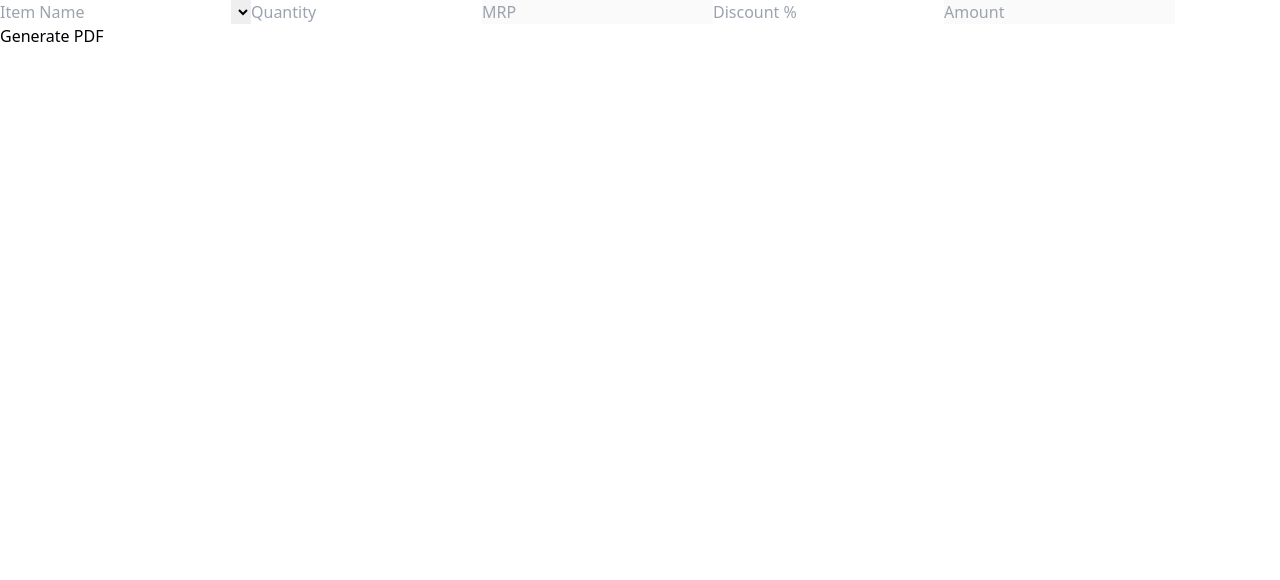
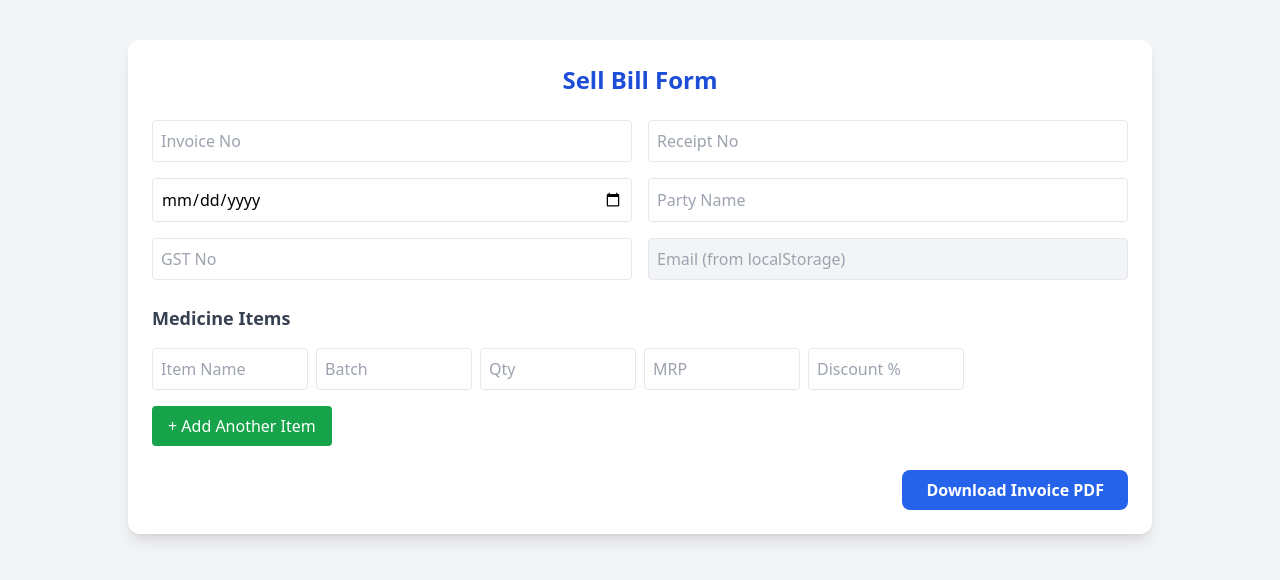
Before and after one commit to subhamoy222/inventory-frontent, a React (Create React App) app: page /sell-bill in a window 1280 px wide. Shown: the top 580 px of the page. Built offline with nearby package versions, Linux system fonts and the light colour scheme.

Commit message:
frontend salesbill optimized

```diff
--- a/src/components/SellBillForm.js
+++ b/src/components/SellBillForm.js
@@ -959,219 +959,207 @@
 // };
 
 // export default SellMedicine;
-import React, {
-  useState,
-  useEffect,
-  useCallback,
-  useRef,
-  useTransition,
-  memo,
-} from "react";
+import React, { useEffect, useState } from "react";
 import { jsPDF } from "jspdf";
 import "jspdf-autotable";
 
-const ItemInputRow = memo(({ item, index, handleItemChange }) => (
-  <div key={index}>
-    <input
-      type="text"
-      name="itemName"
-      value={item.itemName}
-      onChange={(e) => handleItemChange(index, e)}
-      placeholder="Item Name"
-    />
-    <select
-      name="batch"
-      value={item.batch}
-      onChange={(e) => handleItemChange(index, e)}
-    >
-      {item.batchOptions.map((batch, i) => (
-        <option key={i} value={batch.batchNumber}>
-          {batch.batchNumber}
-        </option>
-      ))}
-    </select>
-    <input
-      type="number"
-      name="quantity"
-      value={item.quantity}
-      min="1"
-      onChange={(e) => handleItemChange(index, e)}
-      placeholder="Quantity"
-    />
-    <input type="text" name="mrp" value={item.mrp} disabled placeholder="MRP" />
-    <input
-      type="number"
-      name="discount"
-      value={item.discount}
-      min="0"
-      onChange={(e) => handleItemChange(index, e)}
-      placeholder="Discount %"
-    />
-    <input
-      type="text"
-      name="amount"
-      value={item.amount}
-      disabled
-      placeholder="Amount"
-    />
-  </div>
-));
-
 const SellMedicine = () => {
-  const [items, setItems] = useState([
-    {
-      itemName: "",
-      batch: "",
-      quantity: "",
-      mrp: "",
-      discount: "",
-      amount: "",
-      availableQuantity: 0,
-      batchOptions: [],
-    },
-  ]);
   const [sellDetails, setSellDetails] = useState({
     saleInvoiceNumber: "",
+    receiptNumber: "",
+    date: "",
+    partyName: "",
     gstNumber: "",
+    email: "",
   });
-  const [message, setMessage] = useState("");
-  const typingTimeoutRef = useRef(null);
-  const latestInputRef = useRef("");
-  const [isPending, startTransition] = useTransition();
 
-  const fetchInventory = useCallback(async (index, itemName) => {
-    if (!itemName.trim() || itemName.length < 3) return;
-    if (latestInputRef.current !== itemName) return;
+  const [items, setItems] = useState([
+    { itemName: "", batch: "", quantity: "", mrp: "", discount: "" },
+  ]);
 
-    const email = localStorage.getItem("email");
-    try {
-      const response = await fetch(
-        `https://medicine-inventory-system.onrender.com/api/inventory?itemName=${encodeURIComponent(
-          itemName.toLowerCase()
-        )}&email=${encodeURIComponent(email)}`
-      );
-      const data = await response.json();
-
-      startTransition(() => {
-        setItems((prevItems) => {
-          const updatedItems = [...prevItems];
-          updatedItems[index] = {
-            ...updatedItems[index],
-            batchOptions: data.map((batch) => ({
-              batchNumber: batch.batch.replace(/[^a-zA-Z0-9]/g, ""),
-              quantity: batch.quantity,
-              mrp: batch.mrp,
-            })),
-            batch:
-              data.length > 0
-                ? data[0].batch.replace(/[^a-zA-Z0-9]/g, "")
-                : "",
-            availableQuantity: data.length > 0 ? data[0].quantity : 0,
-            mrp: data.length > 0 ? data[0].mrp?.toString() || "" : "",
-          };
-          return updatedItems;
-        });
-        setMessage(data.length === 0 ? `No inventory found for ${itemName}` : "");
-      });
-    } catch (error) {
-      setMessage("Error fetching inventory data");
+  useEffect(() => {
+    const stored = localStorage.getItem("email");
+    if (stored) {
+      setSellDetails((prev) => ({ ...prev, email: stored }));
     }
   }, []);
 
-  const handleItemChange = useCallback((index, event) => {
-    const { name, value } = event.target;
-    latestInputRef.current = value;
+  const handleItemChange = (index, field, value) => {
+    const updatedItems = [...items];
+    updatedItems[index][field] = value;
+    setItems(updatedItems);
+  };
 
-    setItems((prevItems) => {
-      const updatedItems = [...prevItems];
-      let currentItem = { ...updatedItems[index], [name]: value };
-
-      if (name === "itemName") {
-        clearTimeout(typingTimeoutRef.current);
-        typingTimeoutRef.current = setTimeout(() => {
-          fetchInventory(index, value);
-        }, 300);
-      }
-
-      if (name === "batch") {
-        const selectedBatch = currentItem.batchOptions.find(
-          (batch) => batch.batchNumber === value
-        );
-        if (selectedBatch) {
-          currentItem = {
-            ...currentItem,
-            availableQuantity: selectedBatch.quantity,
-            mrp: selectedBatch.mrp?.toString() || "",
+  const addItem = () => {
+    setItems([...items, { itemName: "", batch: "", quantity: "", mrp: "", discount: "" }]);
   };
-        }
-      }
-
-      const quantity = parseFloat(currentItem.quantity) || 0;
-      const mrp = parseFloat(currentItem.mrp) || 0;
-      const discount = parseFloat(currentItem.discount) || 0;
-
-      if (quantity > currentItem.availableQuantity) {
-        setMessage(`Insufficient stock for ${currentItem.itemName}`);
-      } else if (quantity <= 0) {
-        setMessage("Quantity must be greater than 0");
-      } else {
-        const amount = quantity * mrp * (1 - discount / 100);
-        currentItem.amount = amount.toFixed(2);
-        setMessage("");
-      }
-
-      updatedItems[index] = currentItem;
-      return updatedItems;
-    });
-  }, [fetchInventory]);
 
   const generatePDF = () => {
     const doc = new jsPDF();
-    doc.text(`GSTIN: ${sellDetails.gstNumber}`, 10, 10);
-    doc.text(`Invoice Number: ${sellDetails.saleInvoiceNumber}`, 10, 20);
+    doc.setFont("helvetica", "normal");
+    doc.setFontSize(12);
+
+    doc.text(`Invoice No: ${sellDetails.saleInvoiceNumber}`, 10, 10);
+    doc.text(`Receipt No: ${sellDetails.receiptNumber}`, 10, 18);
+    doc.text(`Date: ${sellDetails.date}`, 10, 26);
+    doc.text(`Party Name: ${sellDetails.partyName}`, 10, 34);
+    doc.text(`GST No: ${sellDetails.gstNumber}`, 10, 42);
+    doc.text(`Email: ${sellDetails.email}`, 10, 50);
 
     const tableColumn = ["Item Name", "Batch", "Qty", "MRP", "Discount%", "Amount"];
-    const tableRows = items.map((item) => [
+    const tableRows = items.map((item) => {
+      const amount = (
+        (parseFloat(item.quantity || 0) * parseFloat(item.mrp || 0) *
+          (1 - parseFloat(item.discount || 0) / 100)) || 0
+      ).toFixed(2);
+      return [
         item.itemName,
         item.batch,
         item.quantity,
         item.mrp,
         item.discount,
-      item.amount,
-    ]);
+        amount,
+      ];
+    });
 
     doc.autoTable({
       head: [tableColumn],
       body: tableRows,
-      startY: 30,
-      theme: "striped",
+      startY: 60,
     });
 
-    const totalAmount = items.reduce(
-      (sum, item) => sum + parseFloat(item.amount || 0),
-      0
-    );
-    doc.text(
-      `Total Amount: ₹${totalAmount.toFixed(2)}`,
-      10,
-      doc.lastAutoTable.finalY + 10
-    );
+    const totalAmount = items.reduce((sum, item) => {
+      const amt =
+        parseFloat(item.quantity || 0) *
+        parseFloat(item.mrp || 0) *
+        (1 - parseFloat(item.discount || 0) / 100);
+      return sum + (isNaN(amt) ? 0 : amt);
+    }, 0);
 
+    doc.text(`Total Amount: ₹${totalAmount.toFixed(2)}`, 10, doc.lastAutoTable.finalY + 10);
     doc.save("invoice.pdf");
   };
 
   return (
-    <div>
-      {message && <p style={{ color: "red" }}>{message}</p>}
+    <div className="min-h-screen bg-gray-100 py-10 px-4">
+      <div className="max-w-5xl mx-auto bg-white shadow-lg rounded-xl p-6">
+        <h1 className="text-2xl font-bold text-blue-700 text-center mb-6">
+          Sell Bill Form
+        </h1>
+
+        <div className="grid grid-cols-1 sm:grid-cols-2 gap-4 mb-6">
+          <input
+            type="text"
+            placeholder="Invoice No"
+            value={sellDetails.saleInvoiceNumber}
+            onChange={(e) =>
+              setSellDetails({ ...sellDetails, saleInvoiceNumber: e.target.value })
+            }
+            className="border p-2 rounded"
+          />
+          <input
+            type="text"
+            placeholder="Receipt No"
+            value={sellDetails.receiptNumber}
+            onChange={(e) =>
+              setSellDetails({ ...sellDetails, receiptNumber: e.target.value })
+            }
+            className="border p-2 rounded"
+          />
+          <input
+            type="date"
+            placeholder="Date"
+            value={sellDetails.date}
+            onChange={(e) =>
+              setSellDetails({ ...sellDetails, date: e.target.value })
+            }
+            className="border p-2 rounded"
+          />
+          <input
+            type="text"
+            placeholder="Party Name"
+            value={sellDetails.partyName}
+            onChange={(e) =>
+              setSellDetails({ ...sellDetails, partyName: e.target.value })
+            }
+            className="border p-2 rounded"
+          />
+          <input
+            type="text"
+            placeholder="GST No"
+            value={sellDetails.gstNumber}
+            onChange={(e) =>
+              setSellDetails({ ...sellDetails, gstNumber: e.target.value })
+            }
+            className="border p-2 rounded"
+          />
+          <input
+            type="email"
+            placeholder="Email (from localStorage)"
+            value={sellDetails.email}
+            disabled
+            className="border p-2 rounded bg-gray-100"
+          />
+        </div>
+
+        <h2 className="text-lg font-semibold text-gray-700 mb-4">Medicine Items</h2>
+        <div className="space-y-4">
           {items.map((item, index) => (
-        <ItemInputRow
-          key={index}
-          item={item}
-          index={index}
-          handleItemChange={handleItemChange}
+            <div key={index} className="grid grid-cols-2 sm:grid-cols-6 gap-2">
+              <input
+                type="text"
+                placeholder="Item Name"
+                value={item.itemName}
+                onChange={(e) => handleItemChange(index, "itemName", e.target.value)}
+                className="border p-2 rounded"
               />
+              <input
+                type="text"
+                placeholder="Batch"
+                value={item.batch}
+                onChange={(e) => handleItemChange(index, "batch", e.target.value)}
+                className="border p-2 rounded"
+              />
+              <input
+                type="number"
+                placeholder="Qty"
+                value={item.quantity}
+                onChange={(e) => handleItemChange(index, "quantity", e.target.value)}
+                className="border p-2 rounded"
+              />
+              <input
+                type="number"
+                placeholder="MRP"
+                value={item.mrp}
+                onChange={(e) => handleItemChange(index, "mrp", e.target.value)}
+                className="border p-2 rounded"
+              />
+              <input
+                type="number"
+                placeholder="Discount %"
+                value={item.discount}
+                onChange={(e) => handleItemChange(index, "discount", e.target.value)}
+                className="border p-2 rounded"
+              />
+            </div>
           ))}
-      <button onClick={generatePDF}>Generate PDF</button>
+          <button
+            onClick={addItem}
+            className="mt-2 px-4 py-2 bg-green-600 text-white rounded hover:bg-green-700"
+          >
+            + Add Another Item
+          </button>
+        </div>
+
+        <div className="mt-6 flex justify-end">
+          <button
+            onClick={generatePDF}
+            className="bg-blue-600 hover:bg-blue-700 text-white px-6 py-2 rounded-lg font-semibold transition"
+          >
+            Download Invoice PDF
+          </button>
+        </div>
+      </div>
     </div>
   );
 };
```
Lines whose indentation alone changed are shown as unchanged.
